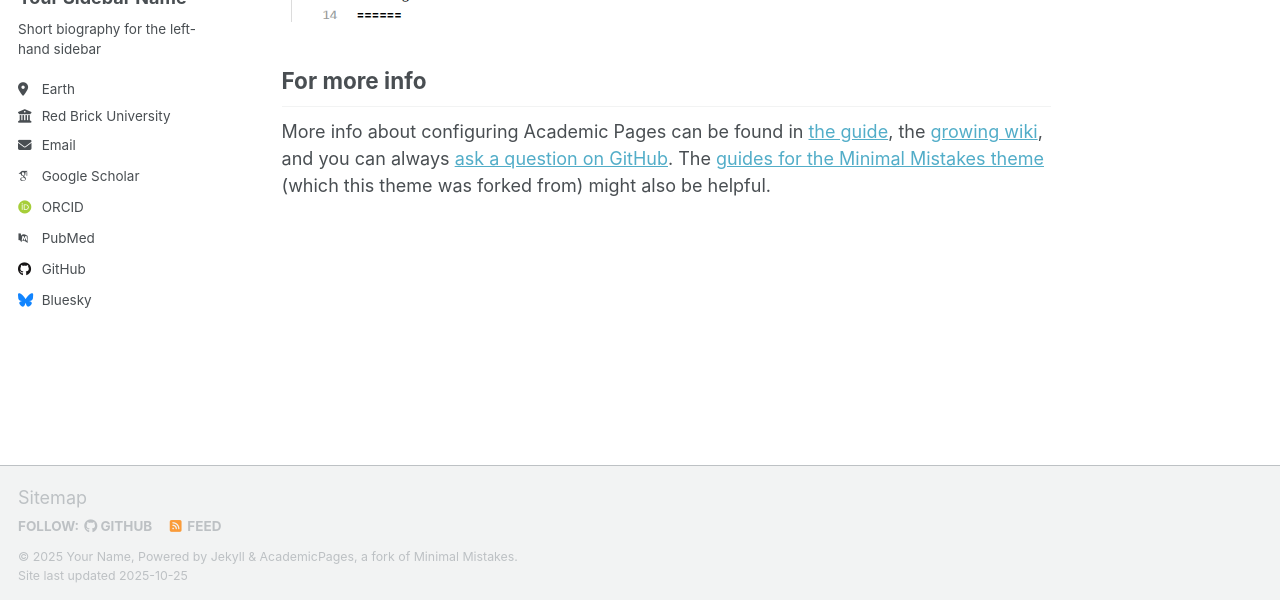
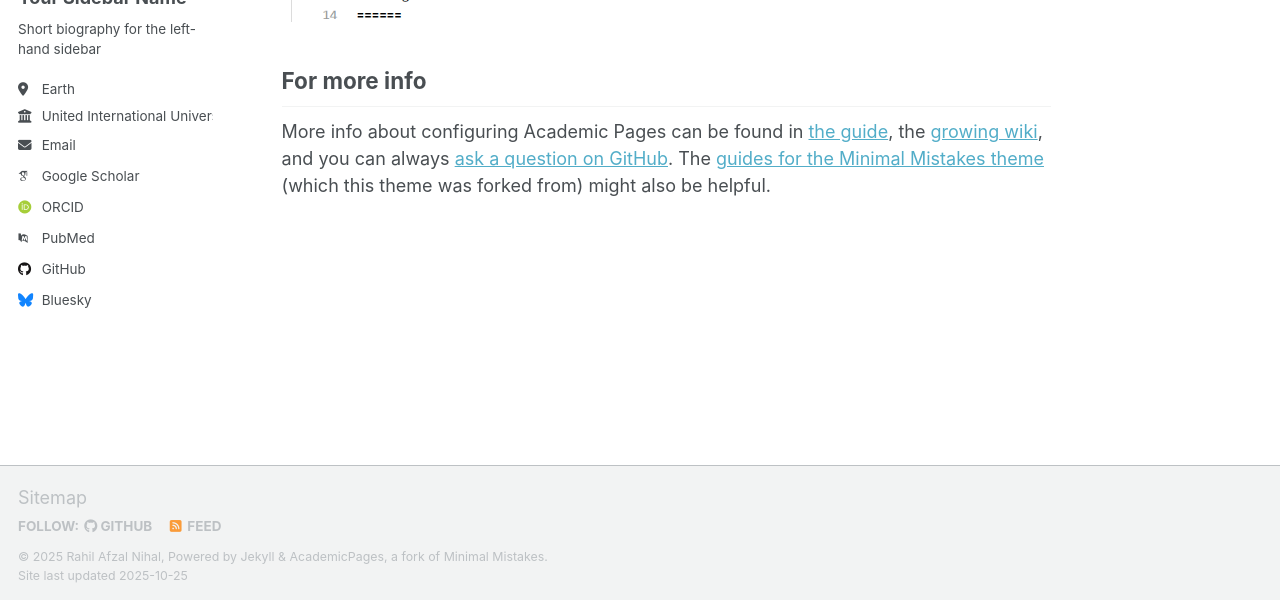
Before and after one commit to rahil-afzal/rahil-afzal.github.io, a Jekyll site: the page built from _pages/about.md, in a window 1280 px wide and 900 px high, scrolled down 2880 px. Shown: the part 297-897 px from the top of the window. Built offline with Jekyll 4.4.1, drawn with Linux system fonts in a browser that asks for light colours; some web fonts are replaced; a script that is not in the unit is left out.

Commit message:
Update personal information in _config.yml

```diff
--- a/_config.yml
+++ b/_config.yml
@@ -11,9 +11,9 @@ locale                   : "en-US"
 site_theme               : "default" # Currently available options are "default", "air"
 title                    : "Your Name / Site Title"
 title_separator          : "-"
-name                     : &name "Your Name"
+name                     : &name "Rahil Afzal Nihal"
 description              : &description "Your Name's academic portfolio"   # Update this with a general description of your site, this is the default if not overridden by a page
-url                      : https://academicpages.github.io # The base hostname & protocol for your site e.g. "https://[your GitHub username].github.io",
+url                      : https://rahil-afzal.github.io # The base hostname & protocol for your site e.g. "https://[your GitHub username].github.io",
                                                            # or if you already have some other page hosted on Github then use "https://[your GitHub username].github.io/[Your Repo Name]"
 baseurl                  : "" # the subpath of your site, e.g. "/blog"
 repository               : "academicpages/academicpages.github.io"
@@ -28,7 +28,7 @@ author:
   pronouns         : # example: "she/her"
   bio              : "Short biography for the left-hand sidebar"
   location         : "Earth"
-  employer         : "Red Brick University"
+  employer         : "United International University"
   uri              : # URL
   email            : "none@example.org"
 
```
